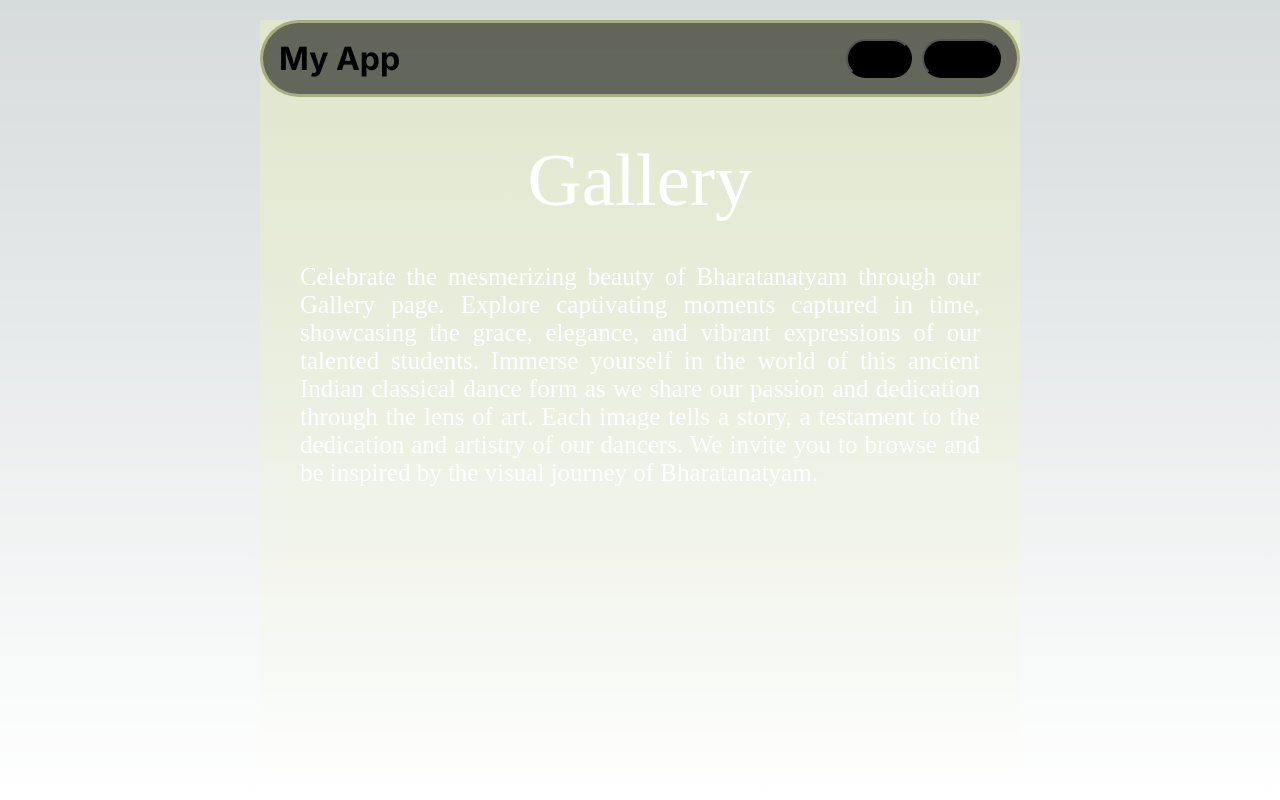
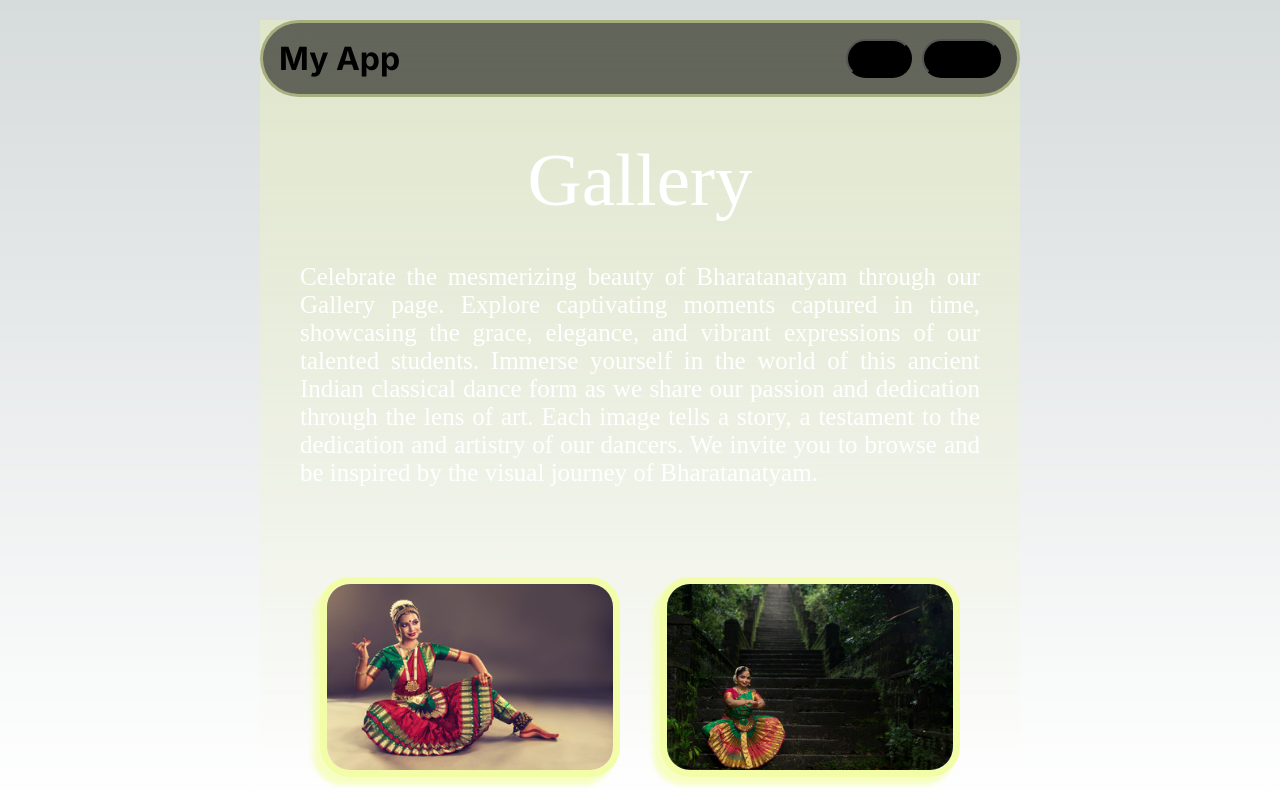
Before and after one commit to Sreeram3927/kalai_tamizh_natyalaya, a Next.js app: page /gallery in a window 1280 px wide. Built offline with nearby package versions, Linux system fonts and the light colour scheme.

Commit message:
ashow all images in gallery

```diff
--- a/app/gallery/gallery.module.css
+++ b/app/gallery/gallery.module.css
@@ -23,3 +23,11 @@
     font-family: 'Cinzel';
     word-wrap: break-word;
 }
+
+.galleryImage {
+    margin: 50px 20px;
+    object-fit: cover;
+    box-shadow: -7px 8px 5px rgba(243, 253, 167, 0.69);
+    border-radius: 30px;
+    border: 7px #F3FDA7 solid;
+}
--- a/app/gallery/page.tsx
+++ b/app/gallery/page.tsx
@@ -1,8 +1,13 @@
 import AppBar from "../components/app_bar";
 import CenteredView from "../components/centered_view";
+import Image from 'next/image';
+import Footer from "../components/footer";
 import styles from './gallery.module.css';
 
 export default function Gallery() {
+
+    const imageFiles = ["1.jpg", "2.jpg", "3.jpg", "4.jpg"];
+
     return (
         <CenteredView>
             <div className={styles.bg}>
@@ -15,6 +20,22 @@ export default function Gallery() {
                     Celebrate the mesmerizing beauty of Bharatanatyam through our Gallery page. Explore captivating moments captured in time, showcasing the grace, elegance, and vibrant expressions of our talented students. Immerse yourself in the world of this ancient Indian classical dance form as we share our passion and dedication through the lens of art. Each image tells a story, a testament to the dedication and artistry of our dancers. We invite you to browse and be inspired by the visual journey of Bharatanatyam.
                 </div>
 
+                <div>
+                    {imageFiles.map((imageFile, index) => {
+                        return (
+                            <Image
+                                className={styles.galleryImage}
+                                src={`/gallery/${imageFile}`}
+                                alt={`Image ${index}`}
+                                width={300}
+                                height={200}
+                            />
+                        )
+                    })}
+                </div>
+
+                <Footer />
+
             </div>
         </CenteredView>
     )
```
